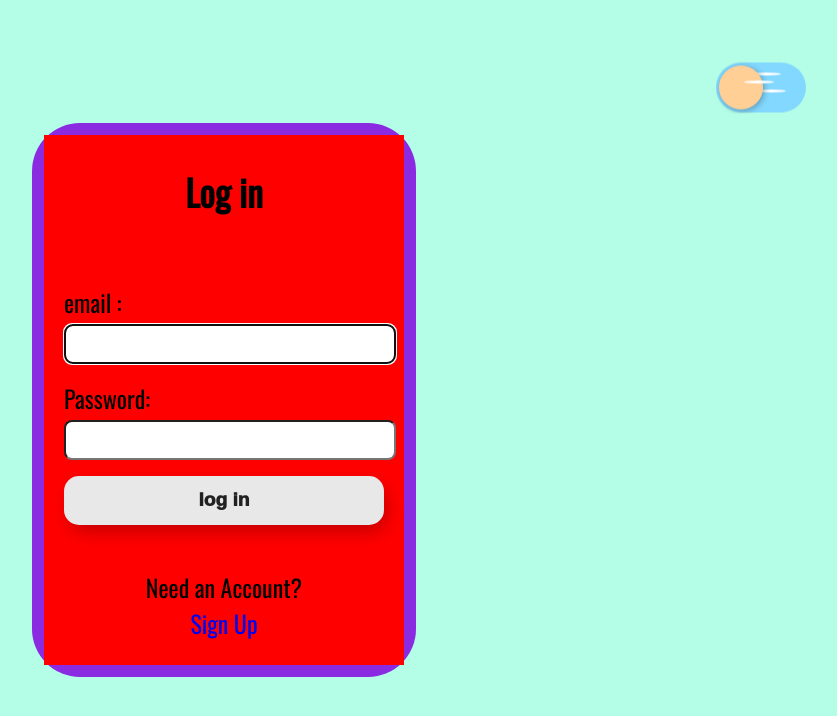
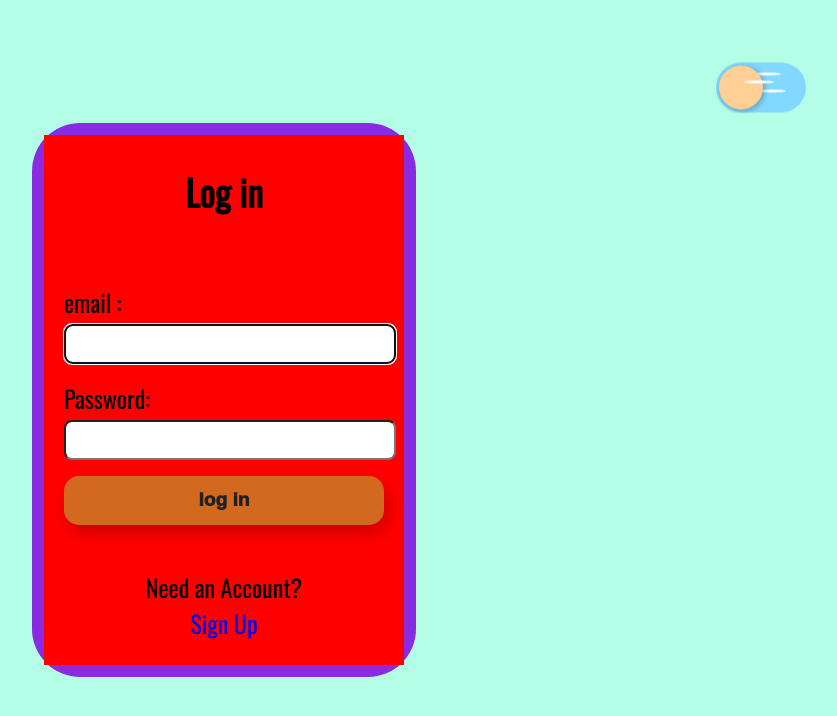
Before and after one commit to tahrer007/E-Penny-Bank, a React (Create React App) app in the folder client/: page /login in a window 1280 px wide. Shown: the top 716 px of the page, without its empty margins (416-1253 px from the left). Built offline with nearby package versions, Linux system fonts and the light colour scheme.

Commit message:
disable click

```diff
--- a/client/src/components/pages/login/LogIn.jsx
+++ b/client/src/components/pages/login/LogIn.jsx
@@ -20,7 +20,7 @@ const LogIn = () => {
   const [userFocus, setUserFocus] = useState(false);
 
   const [pwd, setPwd] = useState("");
-  const [validPwd,setValidPwd] =useState(false) ;
+  const [validPwd, setValidPwd] = useState(false);
   const [pwdFocus, setPwdFocus] = useState(false);
 
   const [errMsg, setErrMsg] = useState("");
@@ -28,6 +28,8 @@ const LogIn = () => {
 
   const [login, { isLoading }] = useLoginMutation();
   const dispatch = useDispatch();
+
+  const disableClick =!validUserName || !validPwd ;
 
   useEffect(() => {
     userRef.current.focus();
@@ -37,7 +39,7 @@ const LogIn = () => {
     setValidUserName(validator.isEmail(user));
   }, [user]);
   useEffect(() => {
-    const pwdLength = pwd.length >=4 && pwd.length <= 24;
+    const pwdLength = pwd.length >= 4 && pwd.length <= 24;
     setValidPwd(pwdLength);
   }, [pwd]);
 
@@ -55,7 +57,6 @@ const LogIn = () => {
       setUser("");
       setPwd("");
       navigate(from);
-      //navigate(from, {state :{ userId: userData.user._id }});
     } catch (err) {
       if (!err?.originalStatus) {
         // isLoading: true until timeout occurs
@@ -72,14 +73,6 @@ const LogIn = () => {
   };
   return (
     <div className="authPage">
-      {success ? (
-        <section>
-          <h1>you logged in , Success!</h1>
-          <p>
-            <a href="#">Sign In</a>
-          </p>
-        </section>
-      ) : (
       <section>
         <p
           ref={errRef}
@@ -91,9 +84,6 @@ const LogIn = () => {
 
         <h1>Log in</h1>
         <form onSubmit={handleSubmit}>
-
-           {/*validInput,
-  invalidInput, */}
           <Label
             labelName={"email :"}
             htmlFor={"username"}
@@ -140,7 +130,9 @@ const LogIn = () => {
             id="password"
           />
 
-            <button disabled={!validUserName || !pwd ? true : false}>log in</button>
+          <button disabled={disableClick} className={disableClick ? "disabled" : ""}>
+            log in
+          </button>
         </form>
 
         <p>
@@ -152,7 +144,6 @@ const LogIn = () => {
           </span>
         </p>
       </section>
-      )}
     </div>
   );
 };
--- a/client/src/components/pages/login/logIn.scss
+++ b/client/src/components/pages/login/logIn.scss
@@ -44,6 +44,10 @@
         text-align: center;
         margin-top: 1rem;
       }
+      .disabled{
+        pointer-events: none;
+        background-color: chocolate;
+      }
     }
   }
   @media (orientation: portrait) and (max-width: $smallScreen) {
```
Lines whose indentation alone changed are shown as unchanged.
